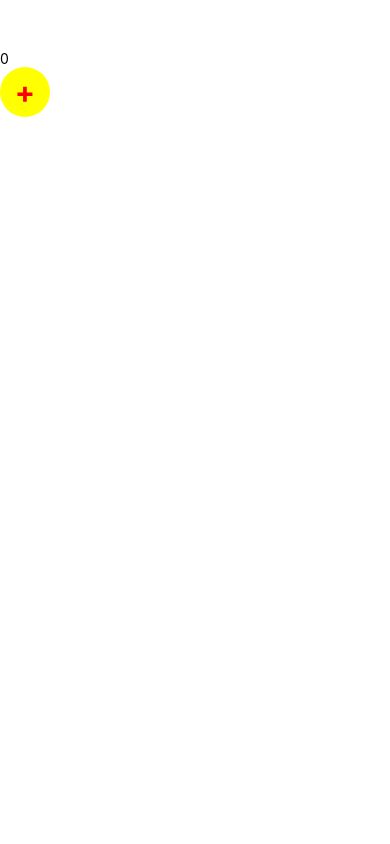
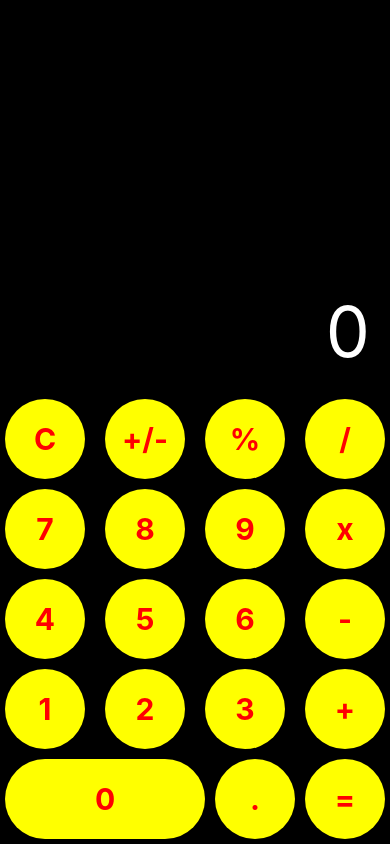
Before and after one commit to tammiec/calculator, a React Native app: screen / in a window 390 px wide. Built offline with nearby package versions, Linux system fonts and the light colour scheme.

Commit message:
Fix row styling

```diff
--- a/components/CalcButton.js
+++ b/components/CalcButton.js
@@ -5,6 +5,7 @@ const CalcButton = ({
   title = '',
   color = 'white',
   backgroundColor = 'black',
+  style = {},
   ...props
 }) => {
 
@@ -13,11 +14,9 @@ const CalcButton = ({
   };
 
   return (
-    <View>
-      <TouchableOpacity onPress={onPress} style={[styles.container, { backgroundColor: backgroundColor }]}>
-        <Text style={[styles.text, { color: color }]}>{title}</Text>
-      </TouchableOpacity>
-    </View>
+    <TouchableOpacity onPress={onPress} style={[styles.container, { backgroundColor: backgroundColor, }, { ...style }]}>
+      <Text style={[styles.text, { color: color }]}>{title}</Text>
+    </TouchableOpacity>
   );
 };
 
@@ -27,9 +26,10 @@ const styles = StyleSheet.create({
   container: {
     alignItems: 'center',
     justifyContent: 'center',
-    width: 50,
-    height: 50,
-    borderRadius: 25,
+    width: 80,
+    height: 80,
+    borderRadius: 240,
+    margin: 5,
   },
   text: {
     fontSize: 30,
--- a/components/CalcDisplay.js
+++ b/components/CalcDisplay.js
@@ -13,9 +13,11 @@ export default CalcDisplay;
 
 const styles = StyleSheet.create({
   container: {
-
+    padding: 20,
   },
   display: {
-
+    fontSize: 70,
+    color: 'white',
+    textAlign: 'right'
   }
 });
--- a/screens/CalculatorScreen.js
+++ b/screens/CalculatorScreen.js
@@ -7,7 +7,7 @@ require("./../lib/swisscalc.display.numericDisplay.js");
 require("./../lib/swisscalc.display.memoryDisplay.js");
 
 import React, { useState } from 'react';
-import { View, Text} from 'react-native';
+import { View, StyleSheet, Text } from 'react-native';
 
 import { CalcButton, CalcDisplay } from '../components';
 
@@ -22,11 +22,65 @@ const CalculatorScreen = props => {
   const [display, setDisplay] = useState('0');
 
   return (
-    <View style={{paddingTop: 50}}>
-      <CalcDisplay display={display} />
-      <CalcButton title='+' color='red' backgroundColor='yellow' />
+    <View style={styles.container}>
+      <View style={styles.displayContainer}>
+        <CalcDisplay display={display} />
+      </View>
+
+      <View>
+
+        <View style={styles.buttonRow}>
+          <CalcButton title='C' color='red' backgroundColor='yellow' />
+          <CalcButton title='+/-' color='red' backgroundColor='yellow' />
+          <CalcButton title='%' color='red' backgroundColor='yellow' />
+          <CalcButton title='/' color='red' backgroundColor='yellow' />
+        </View>
+
+        <View style={styles.buttonRow}>
+          <CalcButton title='7' color='red' backgroundColor='yellow' />
+          <CalcButton title='8' color='red' backgroundColor='yellow' />
+          <CalcButton title='9' color='red' backgroundColor='yellow' />
+          <CalcButton title='x' color='red' backgroundColor='yellow' />
+        </View>
+
+        <View style={styles.buttonRow}>
+          <CalcButton title='4' color='red' backgroundColor='yellow' />
+          <CalcButton title='5' color='red' backgroundColor='yellow' />
+          <CalcButton title='6' color='red' backgroundColor='yellow' />
+          <CalcButton title='-' color='red' backgroundColor='yellow' />
+        </View>
+
+        <View style={styles.buttonRow}>
+          <CalcButton title='1' color='red' backgroundColor='yellow' />
+          <CalcButton title='2' color='red' backgroundColor='yellow' />
+          <CalcButton title='3' color='red' backgroundColor='yellow' />
+          <CalcButton title='+' color='red' backgroundColor='yellow' />
+        </View>
+
+        <View style={styles.buttonRow}>
+          <CalcButton title='0' color='red' backgroundColor='yellow' style={{ flex: 2 }}/>
+          <CalcButton title='.' color='red' backgroundColor='yellow' />
+          <CalcButton title='=' color='red' backgroundColor='yellow' />
+        </View>
+      </View>
+
     </View>
   );
 };
 
 export default CalculatorScreen;
+
+const styles = StyleSheet.create({
+  container: {
+    flex: 1,
+    backgroundColor: 'black'
+  },
+  buttonRow: {
+    flexDirection: 'row',
+    justifyContent: 'space-between',
+  },
+  displayContainer: {
+    flex: 1,
+    justifyContent: 'flex-end',
+  }
+})
```
